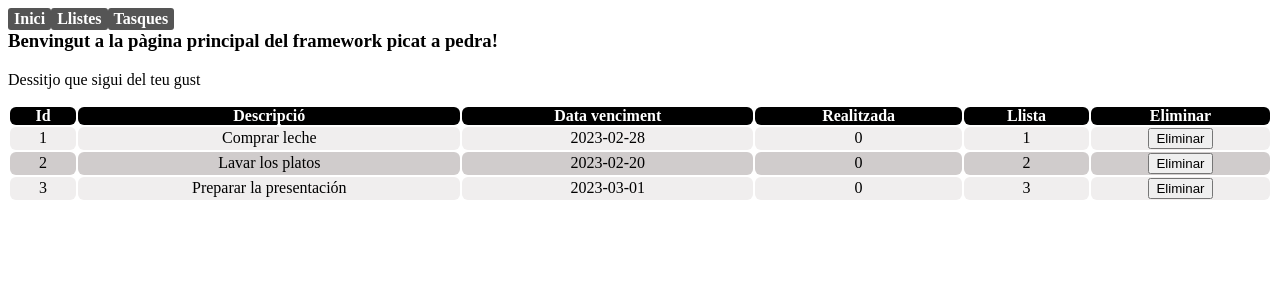
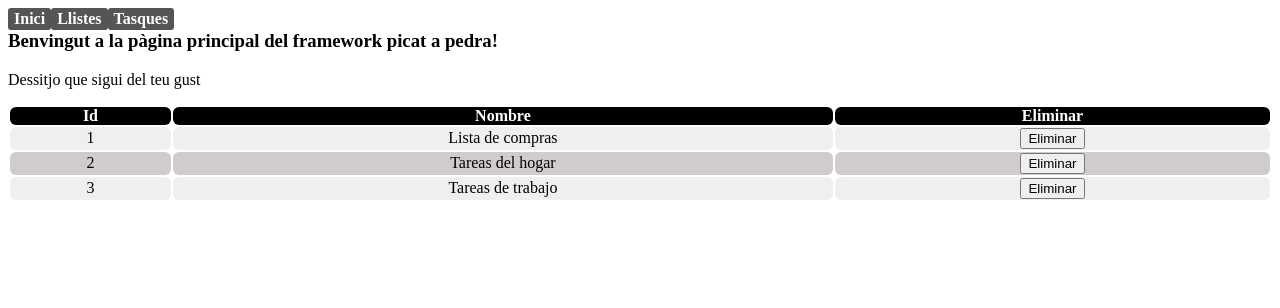
Before and after one commit to sergiocastillero/TareasApi, a PHP site: page /frmk/main in a window 1280 px wide. Shown: the top 308 px of the page. Run offline with PHP 8.4, Linux system fonts and the light colour scheme; data comes from the database, SQL or seed files in the repository; data that the repository does not hold is empty.

Commit message:
PRUEBA ELIMINAR LISTA

```diff
--- a/vista/main.php
+++ b/vista/main.php
@@ -1,32 +1,25 @@
 <h3>Benvingut a la pàgina principal del framework picat a pedra!</h3>
 <p>Dessitjo que sigui del teu gust</p>
-<table id="tareas">
+<table id="listas">
     <tr>
         <th>Id</th>
-        <th>Descripció</th>
-        <th>Data venciment</th>
-        <th>Realitzada</th>
-        <th>Llista</th>
+        <th>Nombre</th>
         <th>Eliminar</th>
     </tr>
 </table>
 <script>
-    function procesa_tareas(data){
+    function procesa_listas(data){
         for (var i=0;i < data.length; i++){
-            var row = document.getElementById("tareas").insertRow(1 + i);
+            var row = document.getElementById("listas").insertRow(1 + i);
             if (i%2==0){
                 row.classList.add("fila_parell");
             }else{
                 row.classList.add("fila_senar");
             }
             var cell_id = row.insertCell(0).innerHTML = data[i].ID;
-            var cell_descripcio = row.insertCell(1);
-            cell_descripcio.innerHTML = data[i].DESCRIPCION;
-            cell_descripcio.classList.add("cell_descripcio");
-            var cell_data_venciment = row.insertCell(2).innerHTML = data[i].FECHA_VENCIMIENTO;
-            var cell_realitzada = row.insertCell(3).innerHTML = data[i].REALIZADA;
-            var cell_llista = row.insertCell(4).innerHTML = data[i].LISTA_ID;
-            var cell_eliminar = row.insertCell(5);
+            var cell_nom = row.insertCell(1);
+            cell_nom.innerHTML = data[i].NOMBRE;
+            var cell_eliminar = row.insertCell(2);
             var eliminar_btn = document.createElement("button");
             eliminar_btn.innerHTML = "Eliminar";
             eliminar_btn.setAttribute("onclick", "eliminarLista(" + data[i].ID + ")");
@@ -35,9 +28,9 @@
     }
 
     function init(){
-        fetch("http://localhost/frmk/tareas/")
+        fetch("http://localhost/frmk/listas/")
             .then(response => response.json())
-            .then(data => procesa_tareas(data));
+            .then(data => procesa_listas(data));
     }
 
     function eliminarLista(id) {
```
